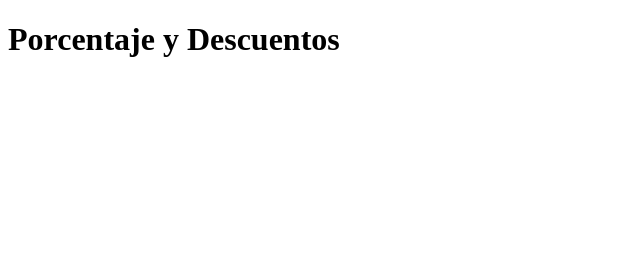
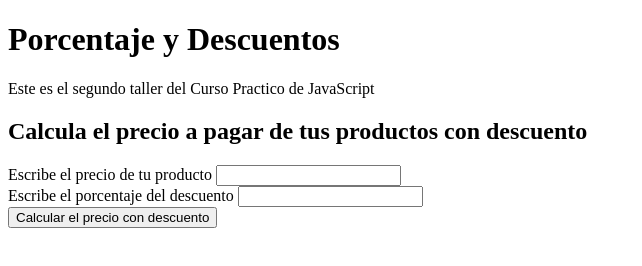
Before and after one commit to AzulPetrocelli/Curso-Practico-de-Javascript, a plain HTML site: page Descuentos/descuentos.html in a window 1280 px wide. Shown: the whole page, without its empty margins (0-642 px from the left). Drawn offline with Linux system fonts and the light colour scheme.

```diff
--- a/Descuentos/descuentos.html
+++ b/Descuentos/descuentos.html
@@ -7,9 +7,34 @@
   <title>Porcentaje y Descuentos</title>
 </head>
 <body>
+  <header>
   <h1>
     Porcentaje y Descuentos
   </h1>
+  <p>Este es el segundo taller del Curso Practico de JavaScript</p>
+  </header>
+
+  <section>
+    <h2>Calcula el precio a pagar de tus productos con descuento</h2>
+
+    <form>
+      <label for="InputPrice">Escribe el precio de tu producto</label>
+      <input id="InputPrice" type="number">
+
+      <br>
+
+      <label for="InputDiscount">Escribe el porcentaje del descuento</label>
+      <input id="InputDiscount" type="number">
+
+      <br>
+
+      <button type="button" onclick="onclickCalcularPrecioConDescuento()">
+        Calcular el precio con descuento
+      </button>
+
+      <p id="ResultP"></p>
+    </form>
+  </section>
 
   <script src="descuentos.js"></script>
 </body>
--- a/Descuentos/descuentos.js
+++ b/Descuentos/descuentos.js
@@ -1,3 +1,4 @@
+const resultP = document.getElementById("ResultP");
 
 function calcularPrecioConDescuento(precio, descuento){
   const porcentajePrecioDescuento = 100 - descuento
@@ -5,3 +6,14 @@ function calcularPrecioConDescuento(precio, descuento){
 
   return precioConDescuento;
 }
+
+function onclickCalcularPrecioConDescuento() {
+  const inputPrice = document.getElementById("InputPrice");
+  const priceValue = inputPrice.value;
+
+  const inputDiscount = document.getElementById("InputDiscount");
+  const discountValue = inputDiscount.value;
+
+  const precioConDescuento = calcularPrecioConDescuento(priceValue, discountValue);
+  resultP.innerText = "El precio con descuento es de: $" + precioConDescuento
+}
```
